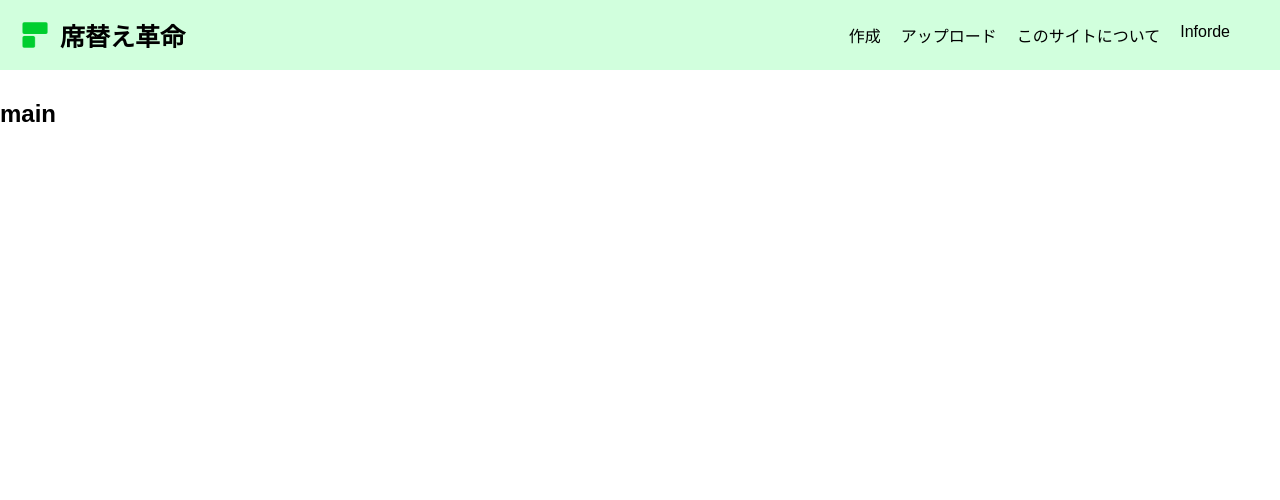
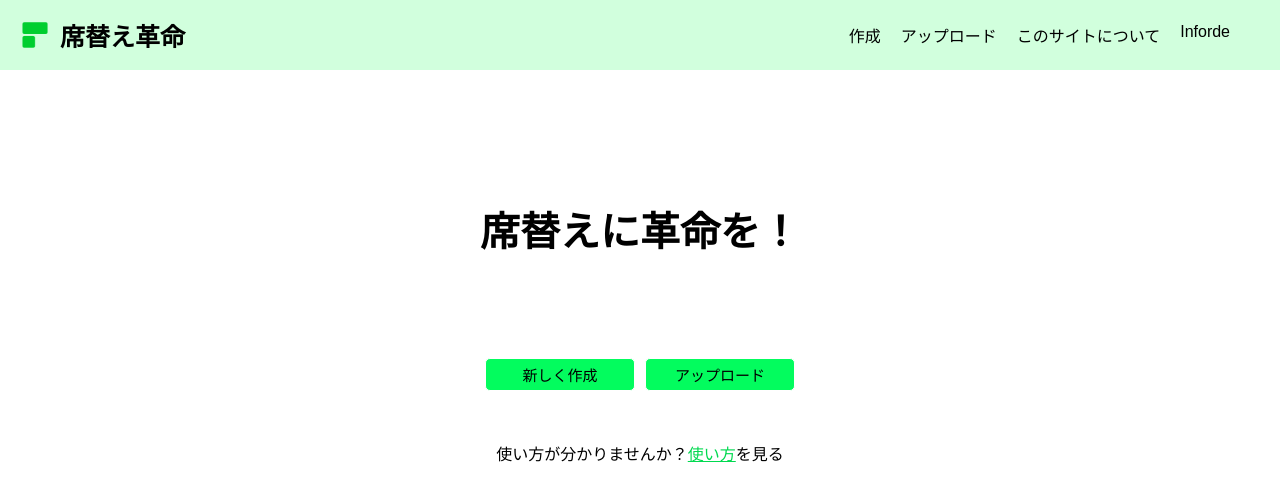
Before and after one commit to goshieta/chair_sys, a Nuxt app: page / in a window 1280 px wide. Shown: the top 500 px of the page. Built offline with nearby package versions, Linux system fonts and the light colour scheme.

Commit message:
トップ画面作成

```diff
--- a/layouts/default.vue
+++ b/layouts/default.vue
@@ -55,4 +55,9 @@
   color: black;
   text-decoration: none;
 }
+@media screen and (max-width: 650px) {
+  #linkArea {
+    display: none;
+  }
+}
 </style>
--- a/pages/index.vue
+++ b/pages/index.vue
@@ -1,3 +1,54 @@
 <template>
-  <h2>main</h2>
+  <div id="topPage">
+    <div id="startArea">
+      <h2>席替えに革命を！</h2>
+      <div id="revolutionButtonArea">
+        <button>新しく作成</button>
+        <button>アップロード</button>
+      </div>
+      <p>
+        使い方が分かりませんか？<NuxtLink to="/about">使い方</NuxtLink>を見る
+      </p>
+    </div>
+  </div>
 </template>
+
+<style>
+#topPage {
+  display: flex;
+  justify-content: center;
+  align-items: center;
+}
+#startArea > p {
+  margin-top: 50px;
+  display: block;
+}
+#topPage a {
+  color: #00d94f;
+}
+#startArea {
+  text-align: center;
+  width: fit-content;
+}
+#startArea h2 {
+  font-size: 40px;
+  margin: 100px 0;
+}
+#revolutionButtonArea {
+  display: flex;
+  gap: 10px;
+  justify-content: center;
+}
+#revolutionButtonArea button {
+  width: 150px;
+  padding: 5px 0;
+  border: solid 1px white;
+  background-color: #03fc5e;
+  border-radius: 5px;
+  font-size: 15px;
+  cursor: pointer;
+}
+#revolutionButtonArea button:hover {
+  outline: solid 1px #03fc5e;
+}
+</style>
```
